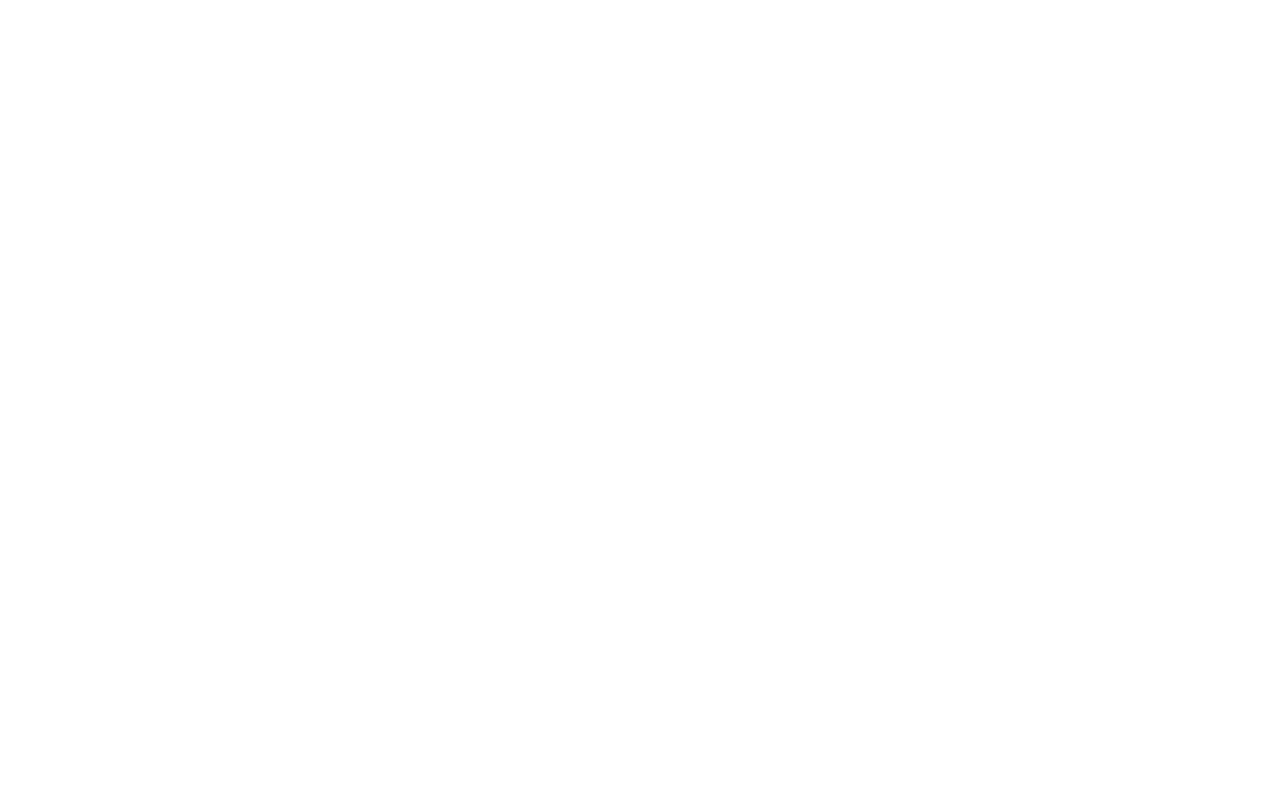
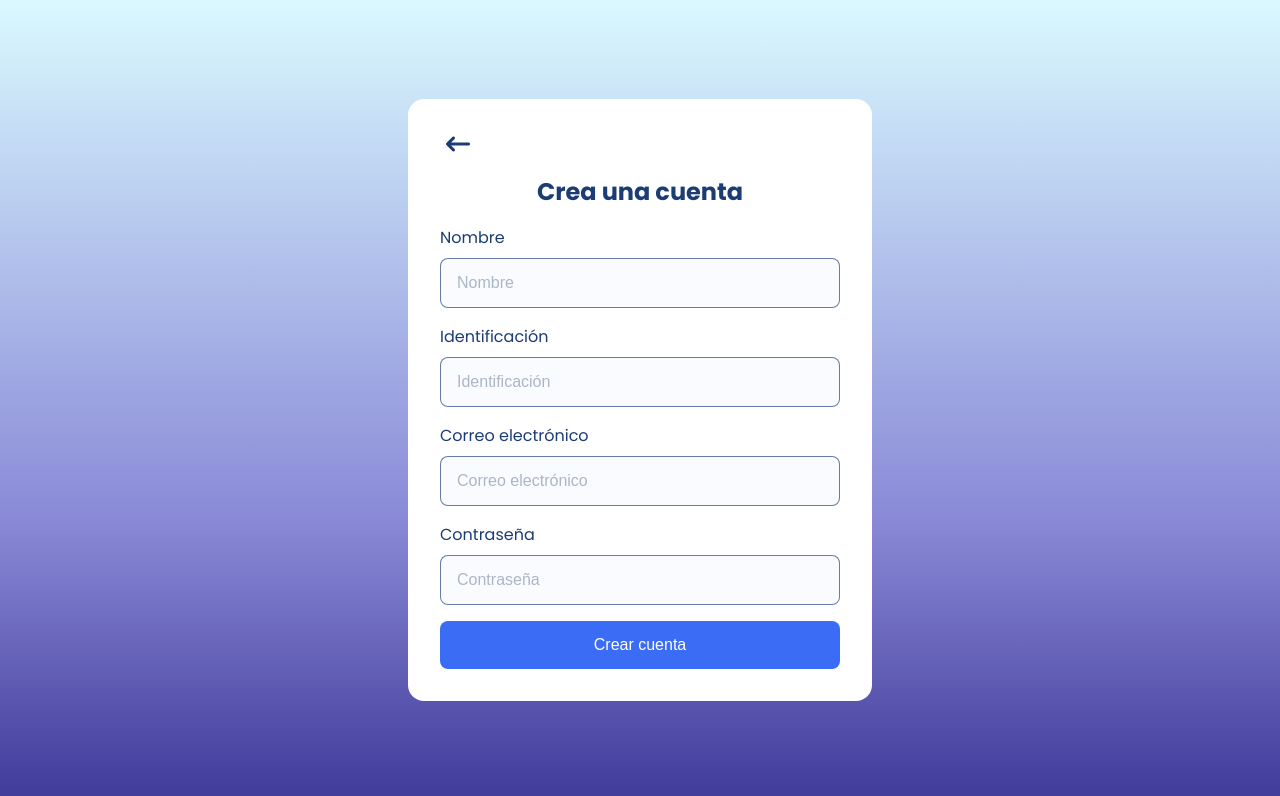
Before and after one commit to carlosdanielgr/marvel, an Angular app: page /register in a window 1280 px wide. Before the commit this address led to /. Shown: the top 796 px of the page. Built offline with nearby package versions, Linux system fonts and the light colour scheme.

Commit message:
ui register completed

```diff
--- a/package.json
+++ b/package.json
@@ -18,6 +18,7 @@
     "@angular/platform-browser": "^17.0.0",
     "@angular/platform-browser-dynamic": "^17.0.0",
     "@angular/router": "^17.0.0",
+    "@fortawesome/fontawesome-free": "^6.7.1",
     "rxjs": "~7.8.0",
     "tslib": "^2.3.0",
     "zone.js": "~0.14.2"
--- a/src/app/config/app.routes.ts
+++ b/src/app/config/app.routes.ts
@@ -5,4 +5,9 @@
     path: '',
     loadComponent: () => import('./../presentation/auth/login/login.component'),
   },
+  {
+    path: 'register',
+    loadComponent: () =>
+      import('./../presentation/auth/register/register.component'),
+  },
 ];
--- a/src/app/presentation/auth/login/login.component.html
+++ b/src/app/presentation/auth/login/login.component.html
@@ -1,28 +1,28 @@
-<article class="login">
-  <div class="login__container">
+<main class="flex-center">
+  <article class="login">
     <form class="login__form">
-      <div>
-        <label for="name" class="login__form-label">Nombre</label>
+      <div class="form-content">
+        <label for="name">Nombre</label>
         <input
           type="text"
-          class="login__form-control"
+          class="form-control"
           id="name"
           placeholder="Nombre"
           formControlName="name"
         />
       </div>
-      <div>
-        <label for="email" class="login__form-label">Correo electrónico</label>
+      <div class="form-content">
+        <label for="email">Correo electrónico</label>
         <input
           type="email"
-          class="login__form-control"
+          class="form-control"
           id="email"
           placeholder="Correo electrónico"
           formControlName="email"
         />
       </div>
-      <button type="submit" class="login__form-button">Iniciar sesión</button>
-      <a href="">Crear cuenta</a>
+      <button type="submit" class="form-button">Iniciar sesión</button>
+      <a routerLink="register">Crear cuenta</a>
     </form>
-  </div>
-</article>
+  </article>
+</main>
--- a/src/app/presentation/auth/login/login.component.scss
+++ b/src/app/presentation/auth/login/login.component.scss
@@ -1,15 +1,10 @@
 @use "./../../../../styles/mixins" as *;
 
 .login {
-  min-height: 100vh;
-  display: flex;
-  justify-content: center;
-  align-items: center;
-  padding: 1rem;
-  &__container {
   display: flex;
   justify-content: center;
   padding: 2rem;
+  margin: 1rem;
   width: 100%;
   max-width: 800px;
   border-radius: 1rem;
@@ -19,47 +14,11 @@
     justify-content: flex-end;
     background-image: url(./../../../../assets/images/login.jpg);
   }
-  }
   &__form {
     display: flex;
     flex-direction: column;
     gap: 1rem;
     width: 100%;
     max-width: 350px;
-    > div {
-      display: flex;
-      flex-direction: column;
-    }
-    &-label {
-      display: block;
-      padding-bottom: 0.5rem;
-      color: var(--secondary);
-    }
-    &-control {
-      height: 3rem;
-      background-color: #fafbfe;
-      color: var(--secondary);
-      border-radius: 0.5rem;
-      border: 1px solid #1b3c74a8;
-      padding: 0 1rem;
-      &:focus-visible {
-        outline: none;
-      }
-      &::placeholder {
-        color: #abb6c7;
   }
 }
-    &-button {
-      width: 100%;
-      height: 3rem;
-      background-color: var(--primary);
-      color: var(--white);
-      border: none;
-      border-radius: 0.5rem;
-      cursor: pointer;
-      &:hover {
-        background-color: #1b3c74;
-      }
-    }
-  }
-}
--- a/src/app/presentation/auth/login/login.component.ts
+++ b/src/app/presentation/auth/login/login.component.ts
@@ -1,9 +1,10 @@
 import { Component } from '@angular/core';
+import { RouterLink } from '@angular/router';
 
 @Component({
   selector: 'app-login',
   standalone: true,
-  imports: [],
+  imports: [RouterLink],
   templateUrl: './login.component.html',
   styleUrl: './login.component.scss',
 })
--- /dev/null
+++ b/src/app/presentation/auth/register/register.component.html
@@ -0,0 +1,51 @@
+<main class="flex-center">
+  <article class="register">
+    <form class="register__form">
+      <button type="button" class="btn register__back-to" routerLink="/">
+        <i class="fa-solid fa-arrow-left-long"></i>
+      </button>
+      <span class="register__title">Crea una cuenta</span>
+      <div class="form-content">
+        <label for="name">Nombre</label>
+        <input
+          type="text"
+          class="form-control"
+          id="name"
+          placeholder="Nombre"
+          formControlName="name"
+        />
+      </div>
+      <div class="form-content">
+        <label for="identification">Identificación</label>
+        <input
+          type="text"
+          class="form-control"
+          id="identification"
+          placeholder="Identificación"
+          formControlName="identification"
+        />
+      </div>
+      <div class="form-content">
+        <label for="email">Correo electrónico</label>
+        <input
+          type="email"
+          class="form-control"
+          id="email"
+          placeholder="Correo electrónico"
+          formControlName="email"
+        />
+      </div>
+      <div class="form-content">
+        <label for="password">Contraseña</label>
+        <input
+          type="password"
+          class="form-control"
+          id="password"
+          placeholder="Contraseña"
+          formControlName="password"
+        />
+      </div>
+      <button type="submit" class="form-button">Crear cuenta</button>
+    </form>
+  </article>
+</main>
--- /dev/null
+++ b/src/app/presentation/auth/register/register.component.scss
@@ -0,0 +1,29 @@
+.register {
+  display: flex;
+  justify-content: center;
+  align-items: center;
+  padding: 2rem;
+  margin: 1rem;
+  background-color: var(--white);
+  width: 100%;
+  max-width: 400px;
+  height: fit-content;
+  border-radius: 1rem;
+  &__form {
+    display: flex;
+    flex-direction: column;
+    gap: 1rem;
+    width: 100%;
+  }
+  &__title {
+    font-size: 1.5rem;
+    font-weight: 700;
+    text-align: center;
+  }
+  &__back-to {
+    width: fit-content;
+    > i {
+      font-size: 1.5rem;
+    }
+  }
+}
--- a/src/styles/styles.scss
+++ b/src/styles/styles.scss
@@ -2,12 +2,20 @@
 
 @use "mixins" as *;
 
-// @import "@fortawesome/fontawesome-free/css/all.min";
+@import "@fortawesome/fontawesome-free/css/all.min";
 
 @import url("https://fonts.googleapis.com/css2?family=Poppins:wght@400;500;600;700&display=swap");
 
+%btn {
+  background-color: transparent;
+  border: none;
+  border-radius: 0.5rem;
+  cursor: pointer;
+}
+
 * {
   font-size: 14px;
+  color: var(--secondary);
 
   @include screen(small) {
     font-size: 16px;
@@ -27,8 +35,50 @@
   font-family: "Poppins", sans-serif;
 }
 
-a {
+main {
+  min-height: 100vh;
+}
+
+.flex-center {
+  display: flex;
+  justify-content: center;
+  align-items: center;
+}
+
+.form-content {
+  display: flex;
+  flex-direction: column;
+  gap: 0.5rem;
+}
+
+.form-control {
+  height: 3rem;
+  background-color: #fafbfe;
   color: var(--secondary);
+  border-radius: 0.5rem;
+  border: 1px solid #1b3c74a8;
+  padding: 0 1rem;
+  &:focus-visible {
+    outline: none;
+  }
+  &::placeholder {
+    color: #abb6c7;
+  }
+}
+
+.form-button {
+  width: 100%;
+  height: 3rem;
+  background-color: var(--primary);
+  color: var(--white);
+  @extend %btn;
+  &:hover {
+    background-color: #1b3c74;
+  }
+}
+
+.btn {
+  @extend %btn;
 }
 
 :root {
```
Also changed, not shown: src/app/presentation/auth/register/register.component.ts (added, +11 -0 lines), 2 other files (tests, documents, lock files or other folders). Lines whose indentation alone changed are shown as unchanged.
